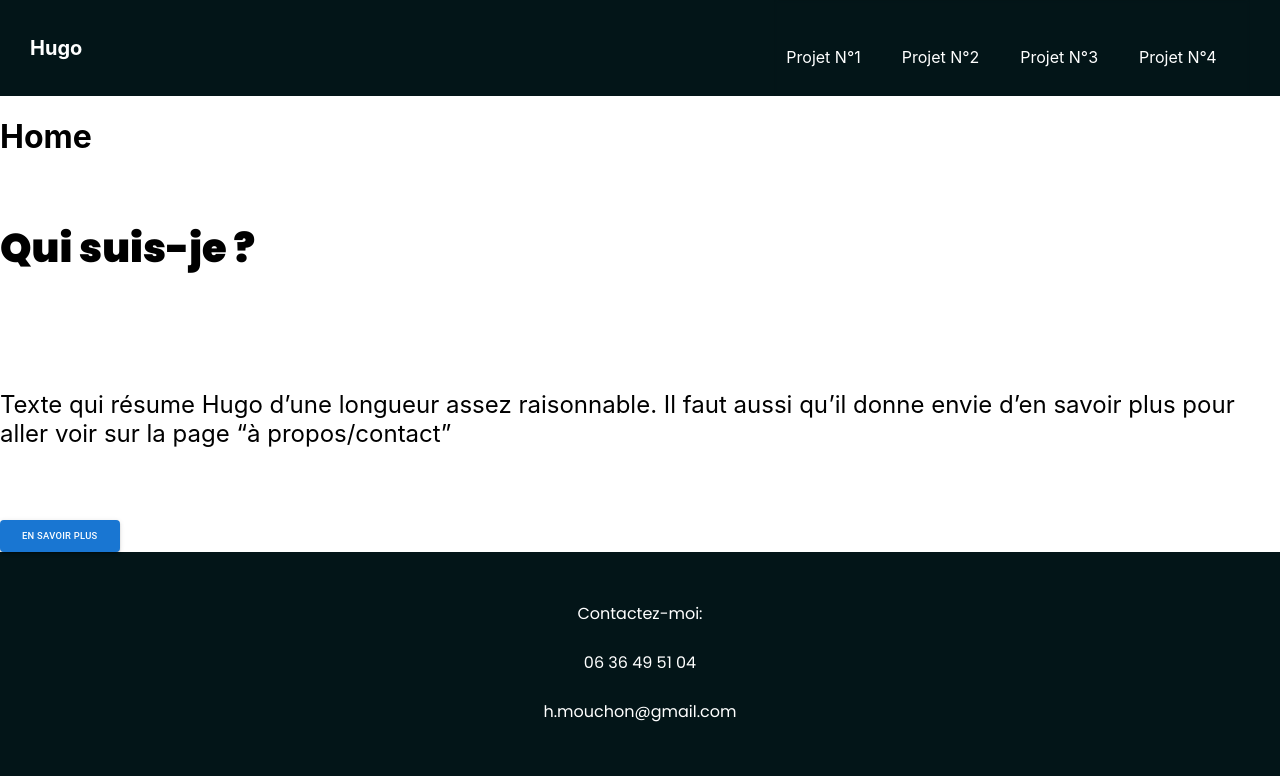
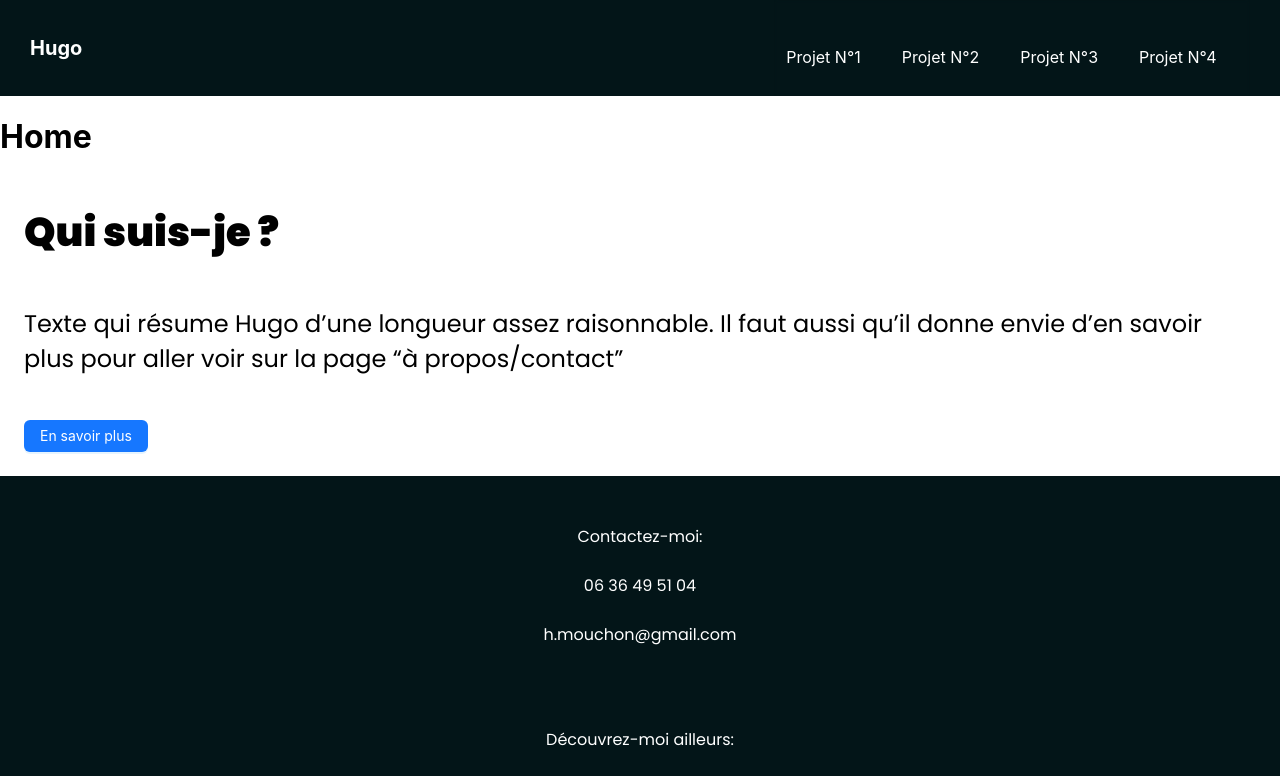
Before and after one commit to HugoMouchon/Portfolio, a React (Create React App) app: page /#/ in a window 1280 px wide. Shown: the top 776 px of the page. Built offline with nearby package versions, Linux system fonts and the light colour scheme.

Commit message:
Modification de la section apropos, mise en place de Antd et chargement de la police Popins

```diff
--- a/src/components/Apropos/apropos.scss
+++ b/src/components/Apropos/apropos.scss
@@ -1,19 +1,22 @@
 @import url('https://fonts.googleapis.com/css2?family=Poppins:wght@900&display=swap');
+@import url('https://fonts.googleapis.com/css2?family=Poppins&display=swap');
 
 
-.apropos {
+.container {
     display: flex;
     flex-direction: column;
     align-items: flex-start;
-    padding: 0;
-    gap: 4.8rem;
+    gap: 2rem;
+    padding: 2.4rem;
 
     h3 {
         font-size: 4rem;
         font-family: 'Poppins', sans-serif;
+        margin: 0;
     }
 
     p {
         font-size: 2.4rem;
+        font-family: 'Poppins', sans-serif;
     }
 }
--- a/src/components/Apropos/index.js
+++ b/src/components/Apropos/index.js
@@ -1,17 +1,13 @@
-import React, {useState} from "react";
-import { Button } from "@mui/material";
-import EastIcon from '@mui/icons-material/East';
+import React from "react";
 import './apropos.scss';
+import { Button } from "antd";
 
 function Apropos() {
-
-    const [size, setSize] = useState('large'); // default is 'middle'
-
     return (
-        <section className="apropos">
-            <h3>Qui suis-je ?</h3>
-            <p>Texte qui résume Hugo d’une longueur assez raisonnable. Il faut aussi qu’il donne envie d’en savoir plus pour aller voir sur la page “à propos/contact”</p>
-            <Button variant="contained" icon={<EastIcon />} size={size}>En savoir plus</Button>
+        <section className="container">
+                <h3>Qui suis-je ?</h3>
+                <p>Texte qui résume Hugo d’une longueur assez raisonnable. Il faut aussi qu’il donne envie d’en savoir plus pour aller voir sur la page “à propos/contact”</p>
+                <Button type="primary">En savoir plus</Button>
         </section>
     );
 }
--- a/src/components/Home/index.js
+++ b/src/components/Home/index.js
@@ -5,12 +5,14 @@ import Apropos from "../Apropos";
 
 function Home() {
   return (
+    <html>
       <body>
         <Navbar />
         <h1>Home</h1>
         <Apropos />
         <Footer />
       </body>
+    </html>
   );
 }
 
--- a/src/sass/App.scss
+++ b/src/sass/App.scss
@@ -11,5 +11,4 @@ body {
     // On rédéfinit une taille par défaut à 16px
     font-size: 1.6rem;
     margin: 0;
-    overflow: hidden;
 }
```
Lines whose indentation alone changed are shown as unchanged.
